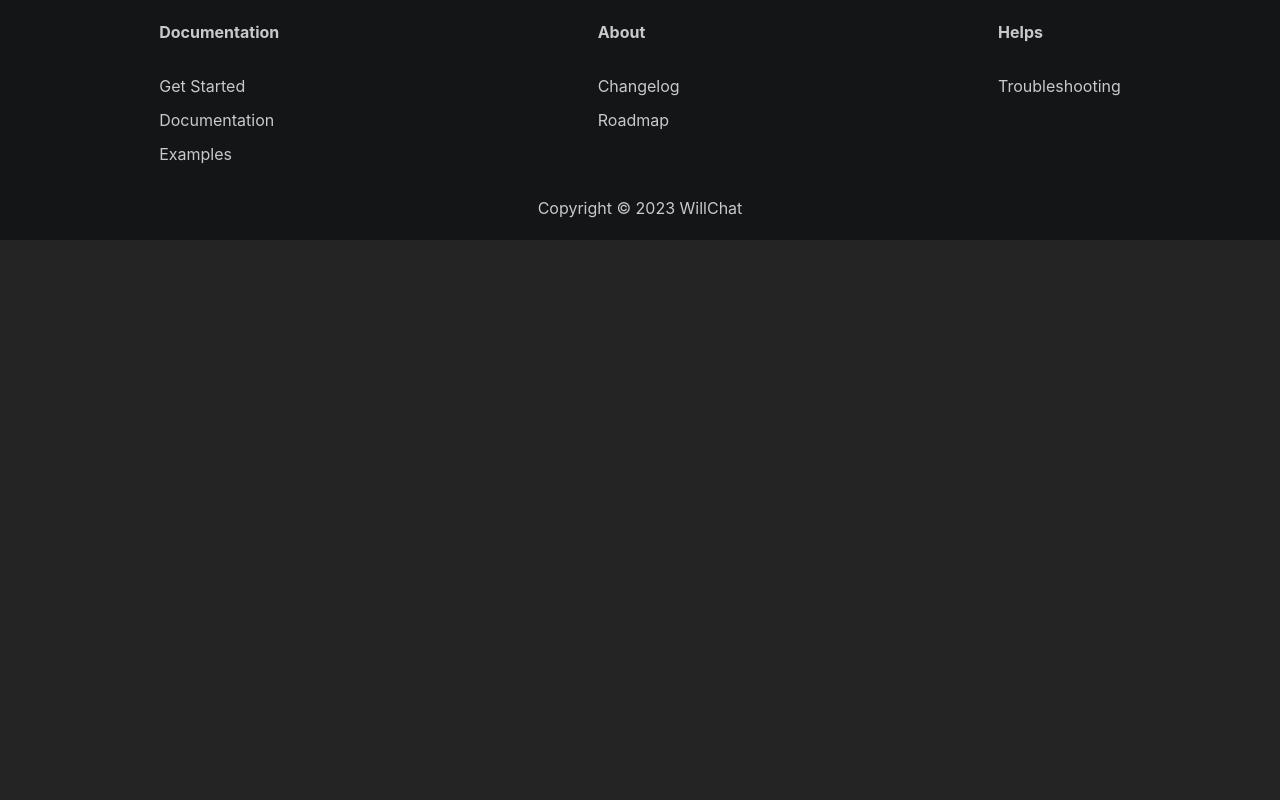
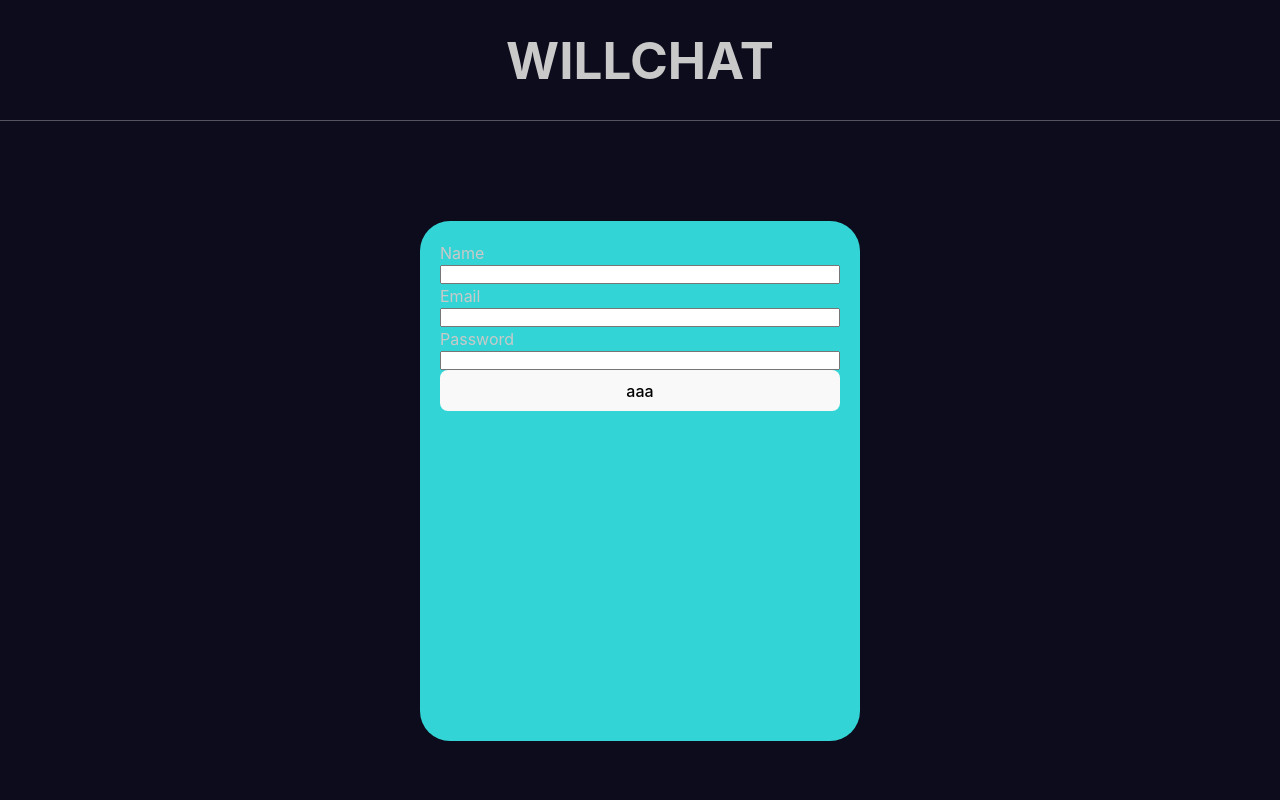
Before and after one commit to Williancc1557/willchat-plataform, a React (Vite) app: page /register in a window 1280 px wide. Shown: the top 800 px of the page. Built offline with nearby package versions, Linux system fonts and the light colour scheme.

Commit message:
feat: change colors and create register pag

```diff
--- a/src/colors/colors.ts
+++ b/src/colors/colors.ts
@@ -1,5 +1,5 @@
 export const colors = {
-  primaryDark: `rgb(19, 21, 22)`,
-  secondBlue: `rgb(43 48 199)`,
+  primaryDark: `rgb(12,12,28)`,
+  secondBlue: `rgb(51,212,213)`,
   fontColor: `rgb(201 201 201)`,
 };
--- a/src/components/Footer/styled.ts
+++ b/src/components/Footer/styled.ts
@@ -6,8 +6,9 @@ export const FooterStyled = styled.footer`
   height: 25vh;
   color: ${colors.fontColor};
   background-color: ${colors.primaryDark};
-  padding-top: 20px;
+  padding-top: 40px;
   padding-bottom: 20px;
+  border-top: 1.5px solid rgba(255, 255, 255, 0.3);
 
   .contents {
     display: flex;
--- a/src/components/Header/styled.ts
+++ b/src/components/Header/styled.ts
@@ -79,7 +79,7 @@ export const SignInLinkStyled = styled.a`
 export const ButtonStyled = styled.button`
   padding: 16px 32px;
   background-color: ${colors.secondBlue};
-  color: ${colors.fontColor};
+  color: black;
   transition: 0.4s;
 
   &:hover {
--- a/src/index.css
+++ b/src/index.css
@@ -33,7 +33,7 @@ body {
   margin: 0;
   min-width: 320px;
   min-height: 100vh;
-  background-color: #242424;
+  background-color: rgb(12, 12, 28);
 }
 
 h1 {
--- a/src/routers/router.tsx
+++ b/src/routers/router.tsx
@@ -1,10 +1,12 @@
 import { Route, Routes } from "react-router-dom";
 import { LandingPage } from "../views/LandingPage";
+import { RegisterPage } from "../views/RegisterPage";
 
 export const Routers = () => {
   return (
     <Routes>
       <Route path="/" element={<LandingPage />} />
+      <Route path="/register" element={<RegisterPage />} />
     </Routes>
   );
 };
--- /dev/null
+++ b/src/views/RegisterPage/index.tsx
@@ -0,0 +1,23 @@
+import { FormContainerStyled, FormStyled, HeaderStyled } from "./styled";
+
+export const RegisterPage = () => {
+  return (
+    <>
+      <HeaderStyled>
+        <h1>WillChat</h1>
+      </HeaderStyled>
+      <FormContainerStyled>
+        <FormStyled method="post">
+          <label htmlFor="name">Name</label>
+          <input type="text" name="name" id="name" />
+          <label htmlFor="email">Email</label>
+          <input type="text" name="email" id="email" />
+          <label htmlFor="password">Password</label>
+          <input type="text" name="password" id="password" />
+
+          <button type="submit">aaa</button>
+        </FormStyled>
+      </FormContainerStyled>
+    </>
+  );
+};
--- /dev/null
+++ b/src/views/RegisterPage/styled.ts
@@ -0,0 +1,35 @@
+import { styled } from "styled-components";
+import { colors } from "../../colors/colors";
+
+export const HeaderStyled = styled.header`
+  display: flex;
+  height: 15vh;
+  text-transform: uppercase;
+  font-weight: bold;
+  width: 100%;
+  align-items: center;
+  justify-content: center;
+  color: ${colors.fontColor};
+  font-size: 1rem;
+  background-color: ${colors.primaryDark};
+  border-bottom: 1.5px solid rgba(255, 255, 255, 0.3);
+`;
+
+export const FormContainerStyled = styled.div`
+  display: flex;
+  justify-content: center;
+  min-height: 40vh;
+  width: 100%;
+  margin: 100px 0;
+  color: ${colors.fontColor};
+`;
+
+export const FormStyled = styled.form`
+  display: flex;
+  flex-direction: column;
+  background-color: ${colors.secondBlue};
+  border-radius: 30px;
+  min-height: 60vh;
+  min-width: 400px;
+  padding: 20px;
+`;
```
